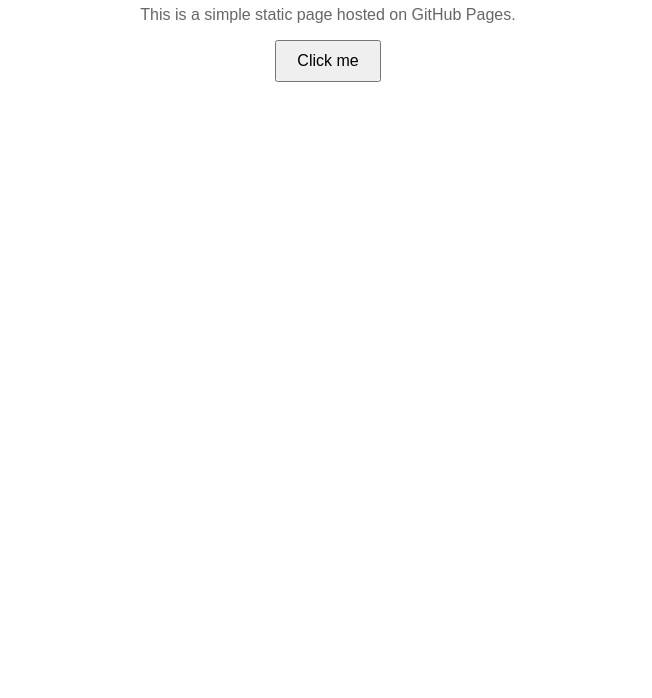
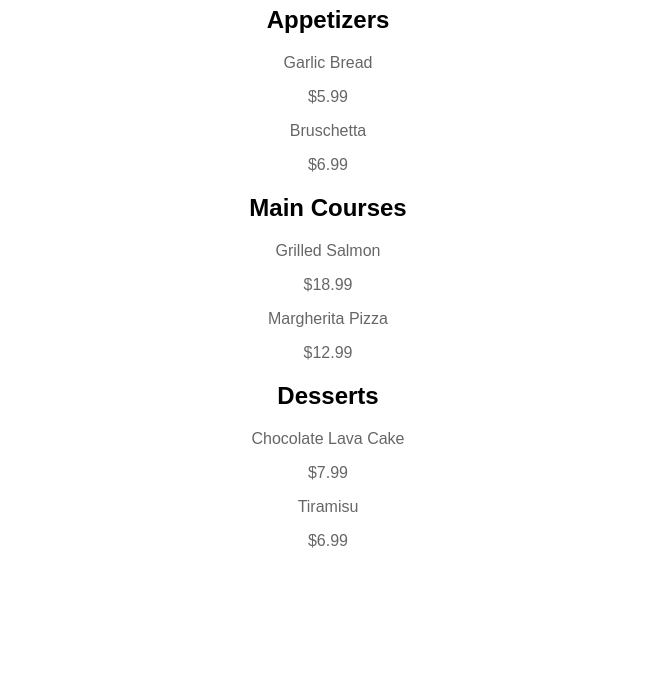
Before and after one commit to nimmagadda-phanindra/github-page, a plain HTML site: page index.html in a window 1280 px wide. Shown: the part 102-800 px from the top of the page, without its empty margins (312-964 px from the left). Drawn offline with Linux system fonts and the light colour scheme.

Commit message:
Update index.html

```diff
--- a/index.html
+++ b/index.html
@@ -3,14 +3,47 @@
 <head>
   <meta charset="UTF-8">
   <meta name="viewport" content="width=device-width, initial-scale=1.0">
-  <title>My Static Web Page</title>
+  <title>Restaurant Menu</title>
   <link rel="stylesheet" href="style.css">
 </head>
 <body>
-  <h1>Welcome to My Static Web Page Kiran!</h1>
-  <p>This is a simple static page hosted on GitHub Pages.</p>
-  <button onclick="showMessage()">Click me</button>
-  <p id="message"></p>
-  <script src="script.js"></script>
+  <div class="menu-card">
+    <h1>Restaurant Menu</h1>
+    <div class="menu-section">
+      <h2>Appetizers</h2>
+      <div class="menu-item">
+        <p class="item-name">Garlic Bread</p>
+        <p class="item-price">$5.99</p>
+      </div>
+      <div class="menu-item">
+        <p class="item-name">Bruschetta</p>
+        <p class="item-price">$6.99</p>
+      </div>
+    </div>
+
+    <div class="menu-section">
+      <h2>Main Courses</h2>
+      <div class="menu-item">
+        <p class="item-name">Grilled Salmon</p>
+        <p class="item-price">$18.99</p>
+      </div>
+      <div class="menu-item">
+        <p class="item-name">Margherita Pizza</p>
+        <p class="item-price">$12.99</p>
+      </div>
+    </div>
+
+    <div class="menu-section">
+      <h2>Desserts</h2>
+      <div class="menu-item">
+        <p class="item-name">Chocolate Lava Cake</p>
+        <p class="item-price">$7.99</p>
+      </div>
+      <div class="menu-item">
+        <p class="item-name">Tiramisu</p>
+        <p class="item-price">$6.99</p>
+      </div>
+    </div>
+  </div>
 </body>
 </html>
```
